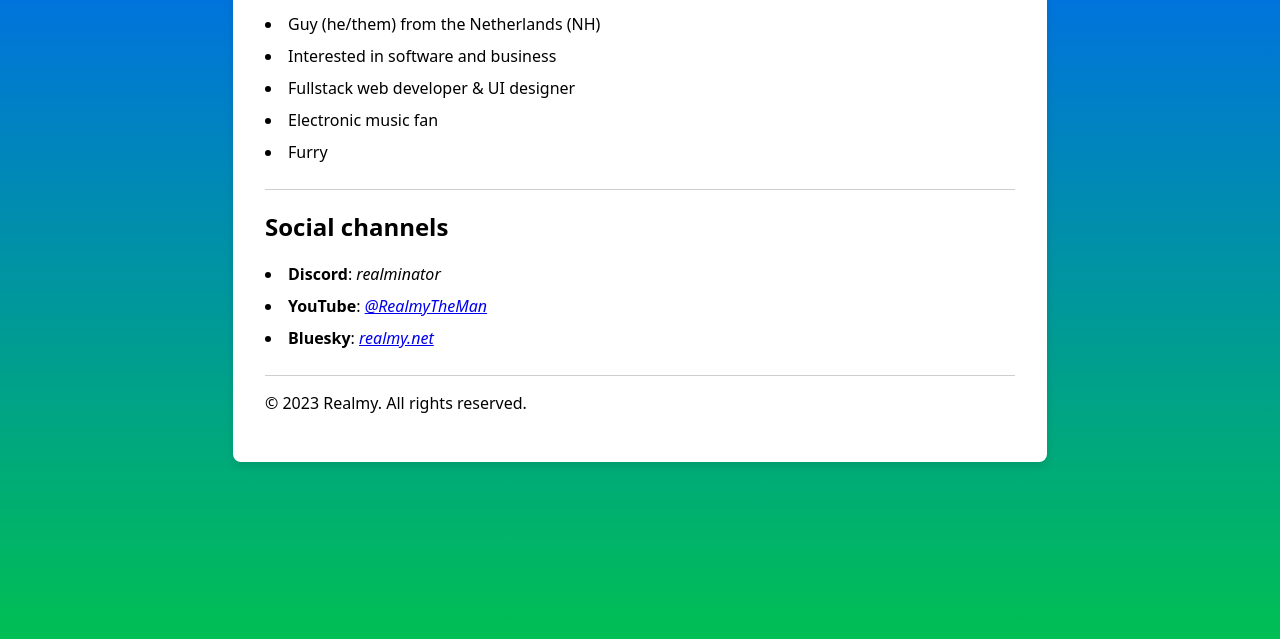
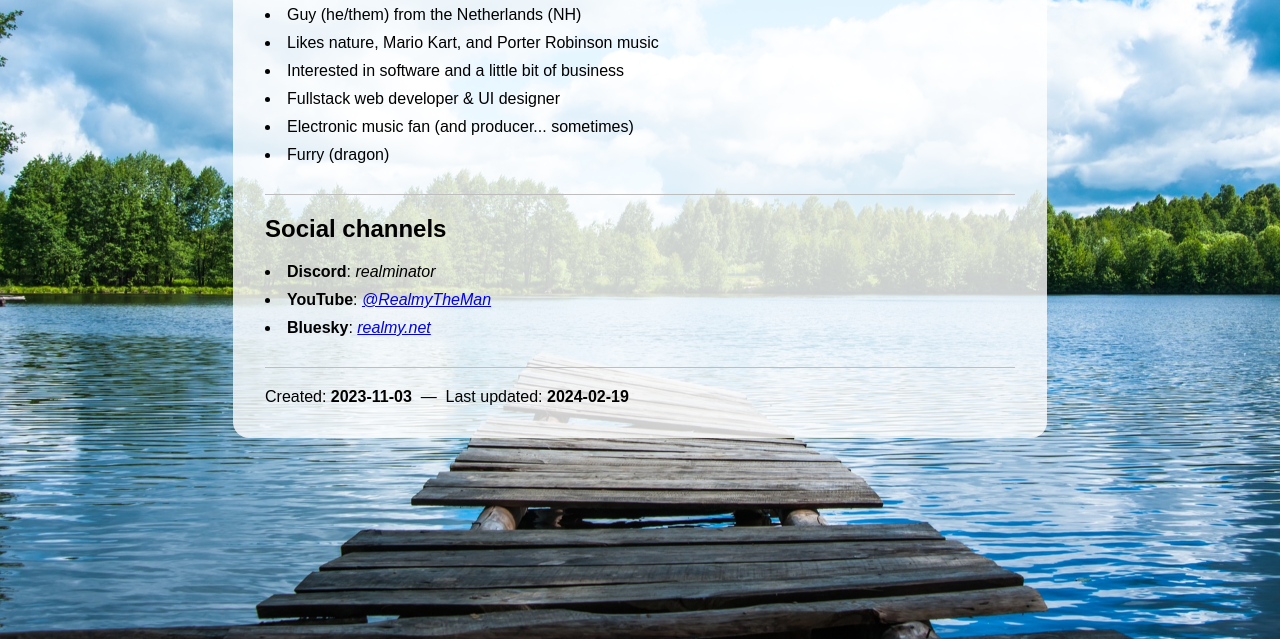
Before and after one commit to ItsRealmy/Realmy.net, a plain HTML site: page index.html in a window 1280 px wide. Shown: the part 161-800 px from the top of the page. Drawn offline with Linux system fonts and the light colour scheme; a web font is replaced by a local one.

Commit message:
Site refresh/update

```diff
--- a/index.html
+++ b/index.html
@@ -23,12 +23,19 @@
   <link rel="icon" type="image/x-icon" href="favicon.ico">
 
   <style>
+    @import url(https://fonts.bunny.net/css?family=hind-vadodara:400,700|space-grotesk:600);
+
+    * {
+      margin: 0;
+      padding: 0;
+    }
+
     body {
-      font-family: system-ui, -apple-system, BlinkMacSystemFont, 'Segoe UI', Roboto, Oxygen, Ubuntu, Cantarell, 'Open Sans', 'Helvetica Neue', sans-serif;
+      font-family: 'Hind Vadodara', sans-serif;
     }
 
     #bg {
-      background-image: linear-gradient(0deg, #00bf53 0%, #0061ff 100%);
+      background-image: url(background.jpg);
       background-position: center;
       background-size: cover;
       background-repeat: no-repeat;
@@ -44,13 +51,22 @@
       max-width: 750px;
       padding: 32px;
       margin: 40px auto;
-      background-color: #FFFFFF;
-      border-radius: 8px;
-      box-shadow: 0 4px 8px 0 rgba(0, 0, 0, 0.1);
+      background-color: rgba(255, 255, 255, 0.8);
+      border-radius: 16px;
+      animation: slideIn 1s;
     }
 
-    #p h1 {
-      margin-top: 0;
+    @keyframes slideIn {
+      from { transform: translateY(20px); opacity: 0; }
+      to { transform: translateY(0); opacity: 1; }
+    }
+
+    #p > * {
+      margin-bottom: 20px;
+    }
+
+    #p h1, h2 {
+      font-family: 'Space Grotesk', 'Hind Vadodara', sans-serif;
     }
 
     #p ul {
@@ -62,8 +78,12 @@
       padding-bottom: 10px;
     }
 
+    #p .f {
+      margin-bottom: 0;
+    }
+
     .sep {
-      border-bottom: 1px solid #cecece;
+      border-bottom: 1px solid #bebebe;
     }
   </style>
 </head>
@@ -76,10 +96,11 @@
 
     <ul>
       <li>Guy (he/them) from the Netherlands (NH)</li>
-      <li>Interested in software and business</li>
+      <li>Likes nature, Mario Kart, and Porter Robinson music</li>
+      <li>Interested in software and a little bit of business</li>
       <li>Fullstack web developer & UI designer</li>
-      <li>Electronic music fan</li>
-      <li>Furry</li>
+      <li>Electronic music fan (and producer... sometimes)</li>
+      <li>Furry (dragon)</li>
     </ul>
 
     <div class="sep"></div>
@@ -93,7 +114,7 @@
 
     <div class="sep"></div>
 
-    <p>© 2023 Realmy. All rights reserved.</p>
+    <p class="f">Created: <b>2023-11-03</b>&nbsp;&nbsp;—&nbsp;&nbsp;Last updated: <b>2024-02-19</b></p>
   </div>
 </body>
 </html>
```
Also changed, not shown: sitemap.xml (deleted, +0 -9 lines), background.jpg (added), robots.txt.
